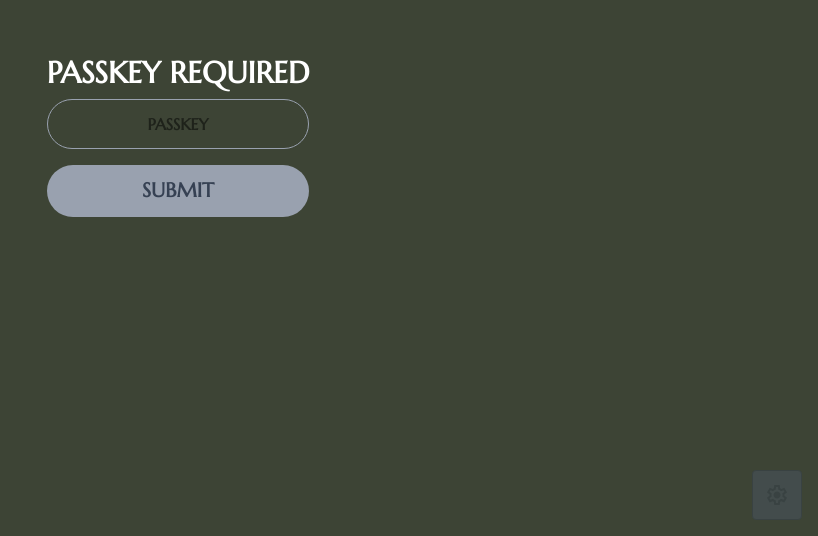
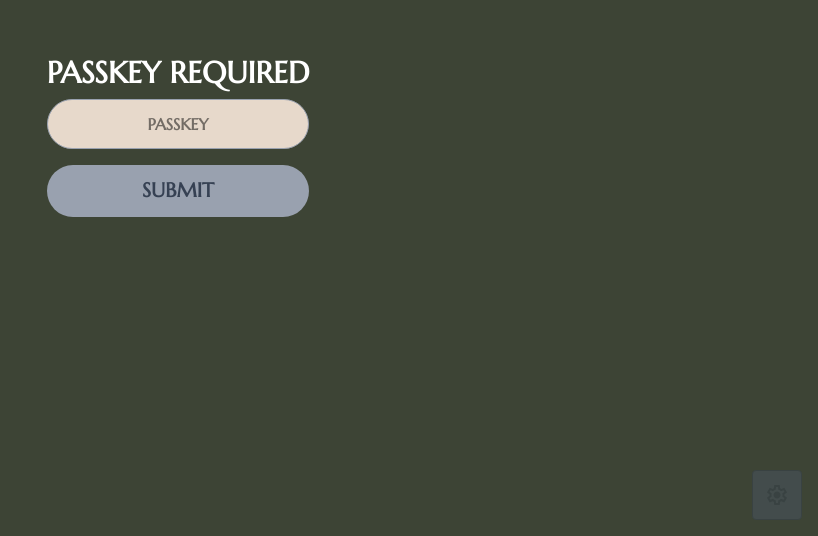
Before and after one commit to nwash57/checkin-system, an Angular app: page / in a window 1280 px wide. Shown: the part 264-800 px from the top of the page, without its empty margins (462-1280 px from the left). Built offline with nearby package versions, Linux system fonts and the light colour scheme.

Commit message:
fix passkey entry styling

```diff
--- a/src/app/passkey-entry/passkey-entry.component.html
+++ b/src/app/passkey-entry/passkey-entry.component.html
@@ -2,12 +2,12 @@
   <div class="flex flex-col flex-grow self-center max-w-96">
     <h1 class="text-3xl mb-2 text-white font-bold">PASSKEY REQUIRED</h1>
     <input type="password"
-      class="p-3 text-center border border-gray-400 rounded-full mb-4 font-semibold"
+      class="p-3 text-center border border-gray-400 rounded-full mb-4 font-semibold bg-ha-tan-1"
       placeholder="PASSKEY"
       [(ngModel)]="passKey" />
     <div class="relative flex flex-col">
       <button type="submit"
-        class="p-3 text-xl text-white rounded-full bg-[#196f70] hover:bg-[#21727a] disabled:bg-gray-400 disabled:text-gray-700 font-semibold"
+        class="p-3 text-xl text-white rounded-full text-black bg-ha-tan-1 hover:bg-black hover:text-white disabled:bg-gray-400 disabled:text-gray-700 font-semibold"
         [disabled]="!passKey || passKey.length < 8"
         (click)="onSubmitPasskey()">SUBMIT
       </button>
```
